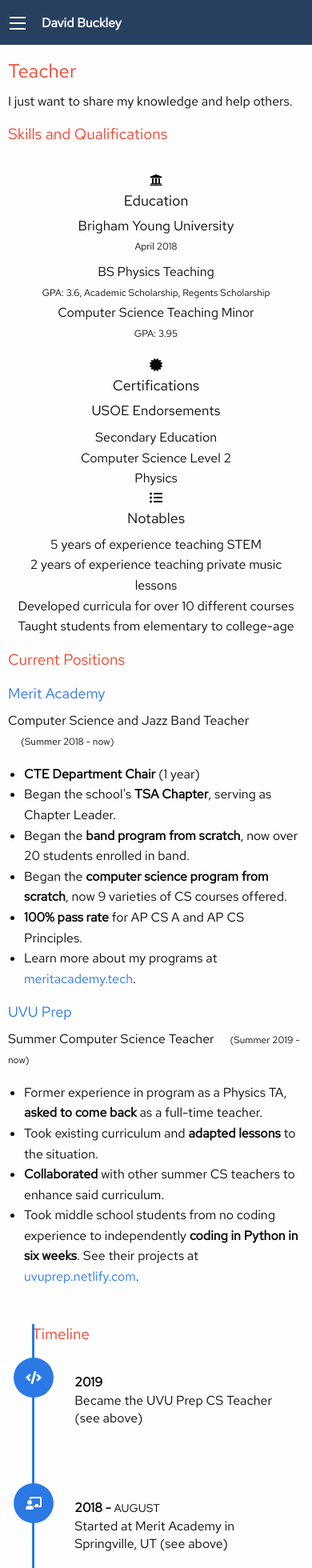
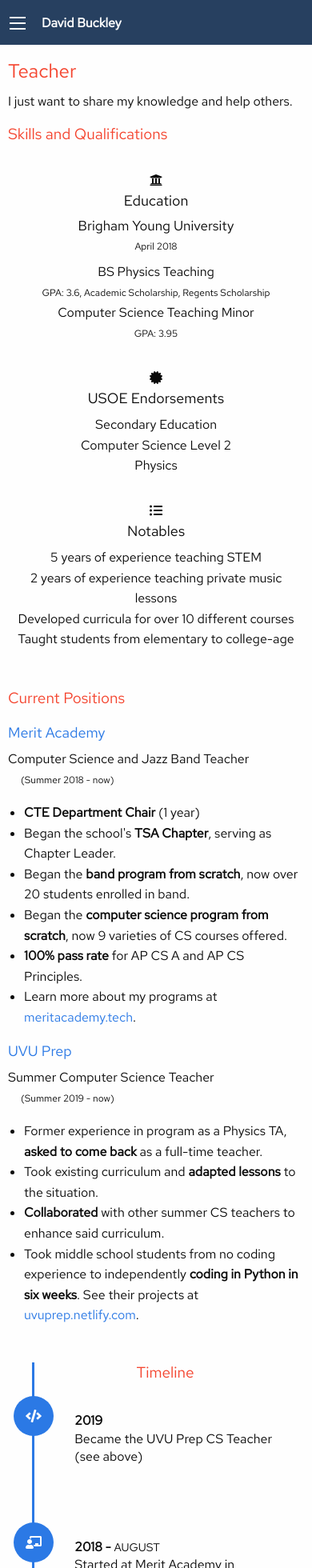
Before and after one commit to buckldav/davidjaybuckley, a React (Create React App) app: page /teacher in a window 390 px wide. Shown: the top 1960 px of the page at 80% size. Built offline with nearby package versions, Linux system fonts and the light colour scheme.

Commit message:
Fix teacher page for mobile

```diff
--- a/src/pages/Teacher.js
+++ b/src/pages/Teacher.js
@@ -4,27 +4,26 @@
 import { faCode, faGraduationCap, faGlobeAsia, faBolt, faHandsHelping, faFlask, faUsers, faFire, faSchool, faUserGraduate, faChalkboardTeacher, faGuitar, faUniversity, faCertificate, faListUl } from '@fortawesome/free-solid-svg-icons'
 
 const TeacherSkills = () => (
-  <div class="text-center">
-    <h3 class="accent-text text-left margin-bottom-2">Skills and Qualifications</h3>
-    <div class="grid-x grid-x-margin">
-      <div class="small-12 medium-4 columns">
+  <div className="text-center">
+    <h3 className="accent-text text-left margin-bottom-2">Skills and Qualifications</h3>
+    <div className="grid-x grid-x-margin">
+      <div className="small-12 medium-4 columns margin-bottom-2">
         <FontAwesomeIcon icon={faUniversity} />
         <h4>Education</h4>
         <p className="h5">Brigham Young University<br/><span className="text-xs">April 2018</span></p>
         <p className="margin-vertical-0">BS Physics Teaching<br/><span className="text-xs">GPA: 3.6, Academic Scholarship, Regents Scholarship</span></p>
-        <p>Computer Science Teaching Minor<br/><span className="text-xs">GPA: 3.95</span></p>
+        <p className="margin-vertical-0">Computer Science Teaching Minor<br/><span className="text-xs">GPA: 3.95</span></p>
       </div>
-      <div class="small-12 medium-4 columns">
+      <div className="small-12 medium-4 columns margin-bottom-2">
         <FontAwesomeIcon icon={faCertificate} />
-        <h4>Certifications</h4>
-        <p className="h5">USOE Endorsements</p>
+        <h4>USOE Endorsements</h4>
         <ul className="list-style-none">
           <li>Secondary Education</li>
           <li>Computer Science Level 2</li>
           <li>Physics</li>
         </ul>
       </div>
-      <div class="small-12 medium-4 columns">
+      <div className="small-12 medium-4 columns margin-bottom-2">
         <FontAwesomeIcon icon={faListUl} />
         <h4>Notables</h4>
         <ul className="list-style-none">
@@ -39,12 +38,12 @@
 )
 
 const TeacherPositions = () => (
-  <div class="text-left">
-    <h3 class="accent-text text-left margin-bottom-1">Current Positions</h3>
+  <div className="text-left">
+    <h3 className="accent-text text-left margin-bottom-1">Current Positions</h3>
     <div className="grid-x grid-x-margin">
       <div className="small-12 medium-6 columns">
         <h4><a target="_blank" rel="noopener noreferrer" href="https://meritprepacademy.org">Merit Academy</a></h4>
-        <p>Computer Science and Jazz Band Teacher <span className="text-xs padding-left-1">(Summer 2018 - now)</span></p>
+        <p>Computer Science and Jazz Band Teacher <br className="hide-for-medium" /><span className="text-xs padding-left-1">(Summer 2018 - now)</span></p>
         <ul>
           <li><b>CTE Department Chair</b> (1 year)</li>
           <li>Began the school's <b>TSA Chapter</b>, serving as Chapter Leader.</li>
@@ -56,7 +55,7 @@
       </div>
       <div className="small-12 medium-6 columns">
         <h4><a target="_blank" rel="noopener noreferrer" href="https://www.uvu.edu/partnership/prep/">UVU Prep</a></h4>
-        <p>Summer Computer Science Teacher <span className="text-xs padding-left-1">(Summer 2019 - now)</span></p>
+        <p>Summer Computer Science Teacher <br className="hide-for-medium" /><span className="text-xs padding-left-1">(Summer 2019 - now)</span></p>
         <ul>
           <li>Former experience in program as a Physics TA, <b>asked to come back</b> as a full-time teacher.</li>
           <li>Took existing curriculum and <b>adapted lessons</b> to the situation.</li>
@@ -87,7 +86,8 @@
 
 const TeacherTimeline = () => (
   <div className="timeline">
-    <h3 class="accent-text text-left margin-bottom-1">Timeline</h3>
+    <h3 className="accent-text text-left margin-bottom-1 show-for-medium">Timeline</h3>
+    <h3 className="accent-text text-center margin-bottom-1 hide-for-medium">Timeline</h3>
 
     <TimelineItem
       right
```
